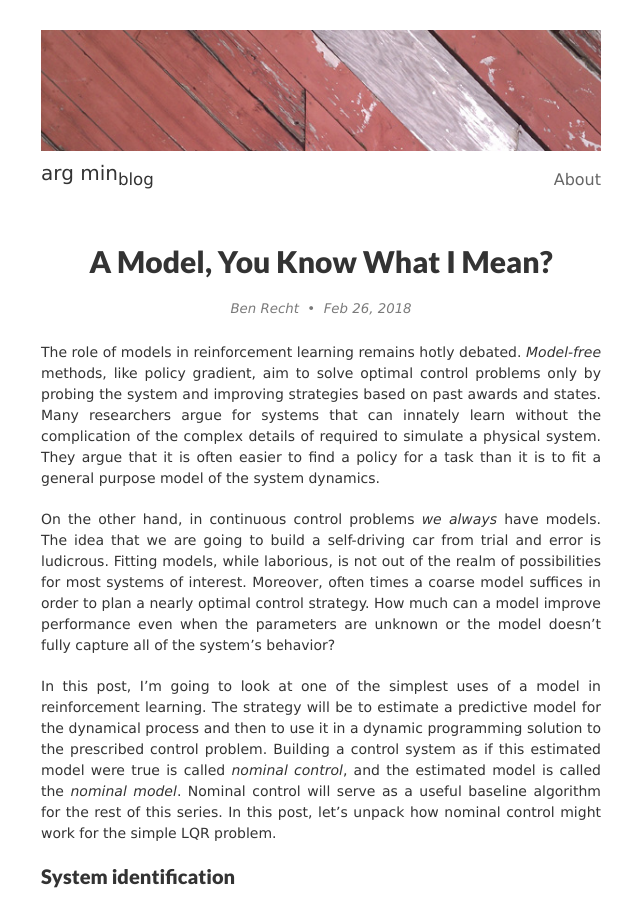
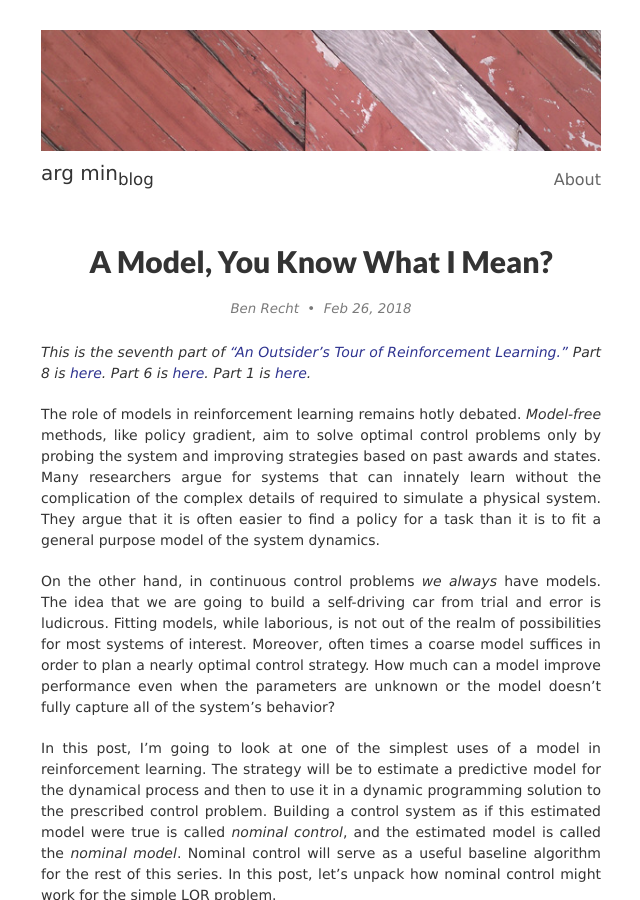
Before and after one commit to benjamin-recht/benjamin-recht.github.io, a Jekyll site: the page built from _posts/2018-02-26-nominal.md, in a window 1280 px wide and 900 px high. Shown: the whole window, without its empty margins (319-959 px from the left). Built offline with Jekyll 4.4.1, drawn with Linux system fonts in a browser that asks for light colours; nearby versions of some CDN libraries; formulas are drawn with MathJax 3; comment, search, counter and statistics services are not loaded.

Commit message:
toc edits

```diff
--- a/_posts/2018-02-26-nominal.md
+++ b/_posts/2018-02-26-nominal.md
@@ -7,6 +7,9 @@ author:     Ben Recht
 visible:    true
 blurb: 		true
 ---
+
+
+*This is the seventh part of ["An Outsider's Tour of Reinforcement Learning."](http://www.argmin.net/outsider-rl.html)  Part 8 is [here](http://www.argmin.net/2018/03/13/pg-saga/). Part 6 is [here](http://www.argmin.net/2018/02/20/reinforce/). Part 1 is [here](http://www.argmin.net/2018/01/29/taxonomy/).*
 
 The role of models in reinforcement learning remains hotly debated. _Model-free_ methods, like policy gradient, aim to solve optimal control problems only by probing the system and improving strategies based on past awards and states. Many researchers argue for systems that can innately learn without the complication of the complex details of required to simulate a physical system. They argue that it is often easier to find a policy for a task than it is to fit a general purpose model of the system dynamics.
 
```
